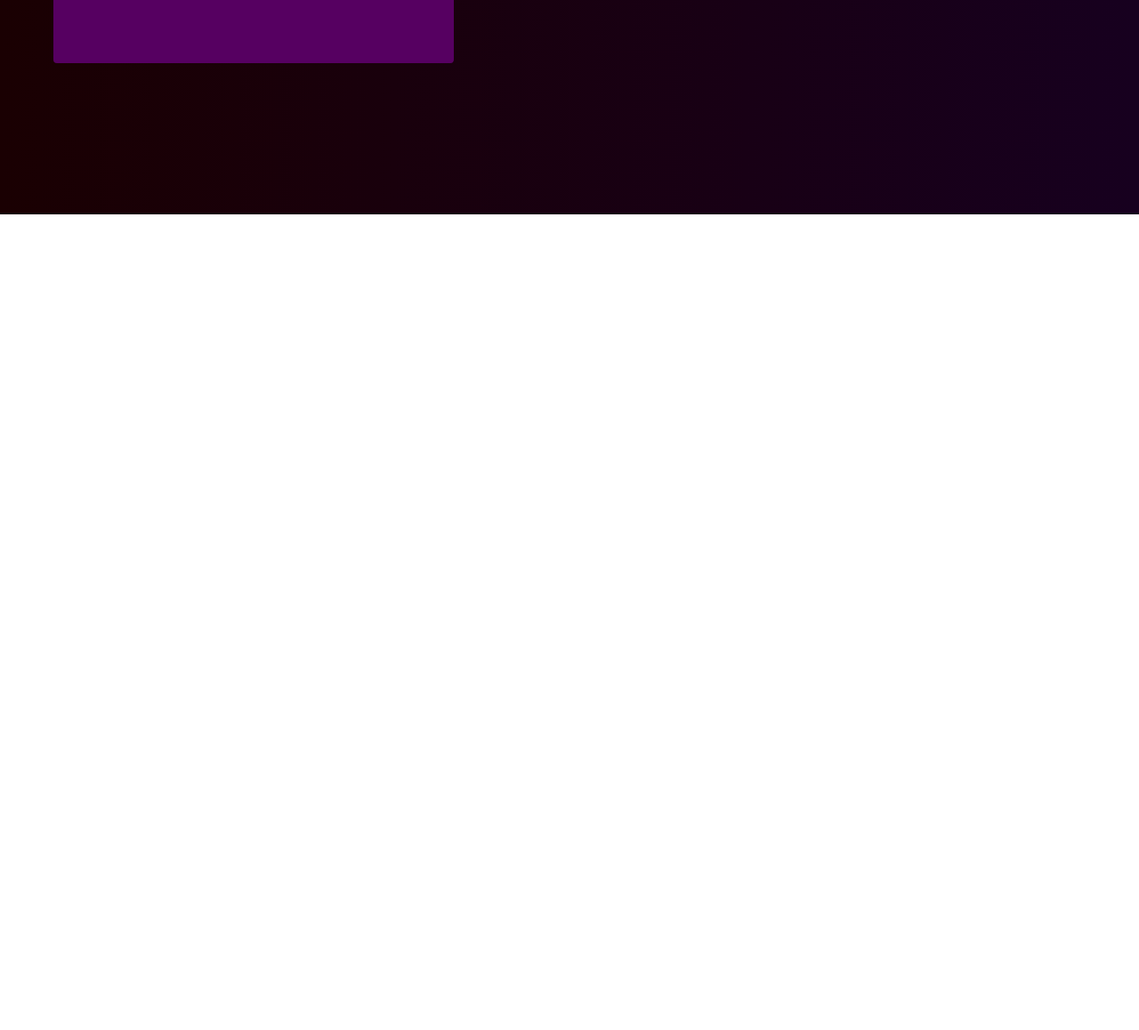
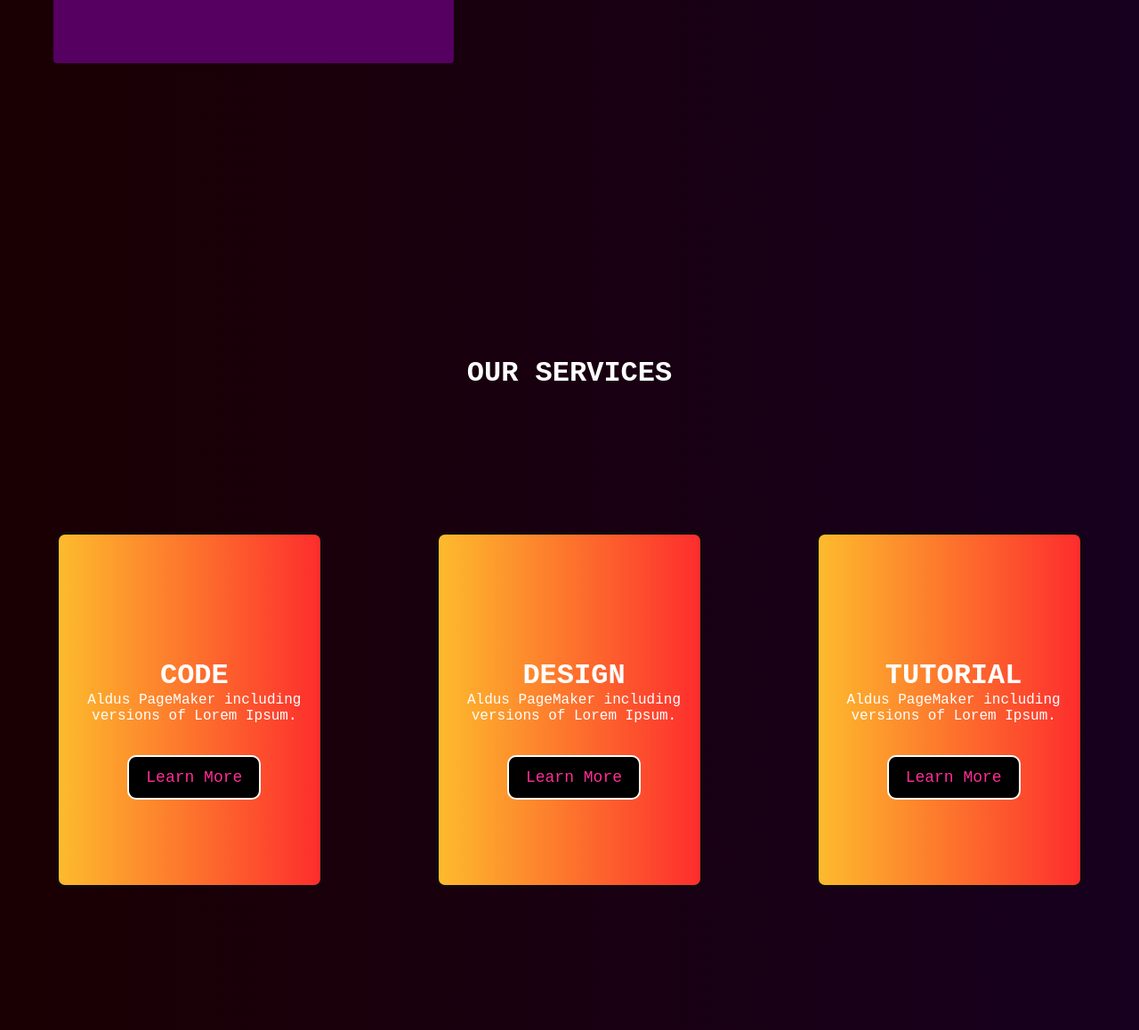
Before and after one commit to simantaray/generic_landing_website, a plain HTML site: page index.html in a window 1280 px wide. Shown: the part 1245-2403 px from the top of the page at 89% size. Before the commit the page ends 1486 px from the top, so only its background shows below. Drawn offline with nearby package versions, Linux system fonts and the light colour scheme.

Commit message:
services

```diff
--- a/index.html
+++ b/index.html
@@ -7,8 +7,7 @@
     <meta name="viewport" content="width=device-width, initial-scale=1.0">
     <link rel="stylesheet" href="https://cdn.jsdelivr.net/npm/bootstrap-icons@1.5.0/font/bootstrap-icons.css">
     <title>Snow</title>
-    <link rel = "icon" href =
-    "https://icons-for-free.com/iconfiles/png/512/snow+snowflake+icon-1320196576576887593.png">
+    <link rel="icon" href="https://icons-for-free.com/iconfiles/png/512/snow+snowflake+icon-1320196576576887593.png">
 
     <link rel="stylesheet" href="style.css">
 </head>
@@ -52,7 +51,7 @@
 
     <!-- about -->
 
-    <div class="main" id ="about">
+    <div class="main" id="about">
         <div class="main__container">
             <div class="main__img__container">
                 <div class="main__img">
@@ -60,14 +59,48 @@
                 </div>
             </div>
             <div class="main__content">
-                    <h1>Our Vision</h1>
-                    <h2>Lorem ipsum dolor, consectetur adipiscing.</h2>
-                    <p>Contect us to learn more about us:</p>
-                    <button class="main__btn"> <a href="">Contect</a> </button>
+                <h1>Our Vision</h1>
+                <h2>Lorem ipsum dolor, consectetur adipiscing.</h2>
+                <p>Contect us to learn more about us:</p>
+                <button class="main__btn"> <a href="">Contect</a> </button>
             </div>
 
         </div>
 
+    </div>
+    <!-- services -->
+    <div class="serv__head">
+        <h1>OUR SERVICES</h1>
+    </div>
+    <div class="main__serv" id="services">
+
+        <div class="serv__container">
+
+            <!-- cards -->
+            <div class="card">
+                <div class="card__content">
+                    <h1>CODE</h1>
+                    <p>Aldus PageMaker including versions of Lorem Ipsum.</p>
+                    <button>Learn More</button>
+                </div>
+
+            </div>
+            <div class="card">
+                <div class="card__content">
+                    <h1>DESIGN</h1>
+                    <p>Aldus PageMaker including versions of Lorem Ipsum.</p>
+                    <button>Learn More</button>
+                </div>
+            </div>
+            <div class="card">
+                <div class="card__content">
+                    <h1>TUTORIAL</h1>
+                    <p>Aldus PageMaker including versions of Lorem Ipsum.</p>
+                    <button>Learn More</button>
+                </div>
+            </div>
+
+        </div>
     </div>
 
     <script src="script.js"></script>
--- a/style.css
+++ b/style.css
@@ -7,6 +7,9 @@
   padding: 0;
   scroll-behavior: smooth;
   list-style: none;
+}
+body {
+  position: relative;
 }
 
 .navbar {
@@ -21,10 +24,13 @@
   z-index: 10;
 }
 .navbar__container {
+  position: fixed;
+
+  background: #131313;
   display: flex;
   justify-content: space-between;
   height: 80px;
-  width: 100%;
+  width: 100vw;
   max-width: 1300px;
   z-index: 1;
   margin: 0 auto;
@@ -276,7 +282,7 @@
   text-transform: uppercase;
   margin-bottom: 20px;
 }
-.main__container h2{
+.main__container h2 {
   font-size: 40px;
   font-weight: bolder;
   background: rgb(255, 77, 248);
@@ -289,13 +295,12 @@
   -webkit-text-fill-color: transparent;
   -moz-background-clip: text;
 }
-.main__container p{
+.main__container p {
   font-weight: 700;
   margin-top: 1rem;
   margin-bottom: 2rem;
-
 }
-.main__btn{
+.main__btn {
   position: relative;
   font-size: 1.8rem;
 
@@ -317,26 +322,30 @@
     rgba(255, 51, 117, 1) 100%
   );
 }
-.main__btn a{
-    color: white;
- text-decoration:none ;
+.main__btn a {
+  color: white;
+  text-decoration: none;
 }
 
 .main__btn:hover {
-  box-shadow: 0 0 .25rem rgba(0, 0, 0, 0.5), -.125rem -.125rem 1rem rgba(239, 71, 101, 0.5), .125rem .125rem 1rem rgba(255, 154, 90, 0.5);
+  box-shadow: 0 0 0.25rem rgba(0, 0, 0, 0.5),
+    -0.125rem -0.125rem 1rem rgba(239, 71, 101, 0.5),
+    0.125rem 0.125rem 1rem rgba(255, 154, 90, 0.5);
 }
-.main__btn:focus{
-  box-shadow: 0 0 .25rem rgba(0, 0, 0, 0.5), -.125rem -.125rem 1rem rgba(239, 71, 101, 0.5), .125rem .125rem 1rem rgba(255, 154, 90, 0.5);
+.main__btn:focus {
+  box-shadow: 0 0 0.25rem rgba(0, 0, 0, 0.5),
+    -0.125rem -0.125rem 1rem rgba(239, 71, 101, 0.5),
+    0.125rem 0.125rem 1rem rgba(255, 154, 90, 0.5);
 }
 
-.main__img__container{
+.main__img__container {
   text-align: center;
   color: #2a012e;
   font-size: 35px;
   font-weight: 900;
 }
 
-.main__img{
+.main__img {
   border-radius: 4px;
   margin: 10px;
   height: 450px;
@@ -345,59 +354,143 @@
   flex-direction: column;
   justify-content: center;
   background: rgb(86, 0, 97);
-  background: linear-gradient(0deg, rgb(86, 0, 97) 30%, rgba(253,187,45,1) 80%);
+  background: linear-gradient(
+    0deg,
+    rgb(86, 0, 97) 30%,
+    rgba(253, 187, 45, 1) 80%
+  );
+}
+.main__img h1 {
+  color: #ffd7f5;
 
-}
-.main__img h1{
-
-
- color: #ffd7f5;
-
- text-shadow: #FFF 0px 0px 5px, #FFF 0px 0px 10px, #FFF 0px 0px 15px, #FF2D95 0px 0px 20px, #FF2D95 0px 0px 30px, #FF2D95 0px 0px 40px, #FF2D95 0px 0px 50px, #FF2D95 0px 0px 75px;
-
+  text-shadow: #fff 0px 0px 5px, #fff 0px 0px 10px, #fff 0px 0px 15px,
+    #ff2d95 0px 0px 20px, #ff2d95 0px 0px 30px, #ff2d95 0px 0px 40px,
+    #ff2d95 0px 0px 50px, #ff2d95 0px 0px 75px;
 }
 
 @media screen and (max-width: 1200px) {
-
   .main__container {
-
     display: grid;
-    grid-template-columns: 2fr ;
+    grid-template-columns: 2fr;
   }
-  .main__content h2{
+  .main__content h2 {
     margin-bottom: 20px;
   }
 
-  .main__img__container{
-
+  .main__img__container {
     margin-bottom: 70px;
   }
-
 }
 @media screen and (max-width: 600px) {
-
   .main__container {
-
     display: grid;
-    grid-template-columns: 2fr ;
-
+    grid-template-columns: 2fr;
   }
 
-  .main__img__container{
-
+  .main__img__container {
     display: none;
   }
-  .main__content h1{
+  .main__content h1 {
     font-size: 40px;
   }
-  .main__content h2{
+  .main__content h2 {
     font-size: 23px;
   }
-  .main__content p{
+  .main__content p {
     font-size: 17px;
   }
-  .main__btn{
+  .main__btn {
     margin-top: -10px;
     font-size: 1rem;
   }
 }
+
+/*  */
+.serv__head {
+  background: rgb(41, 0, 3);
+  background: linear-gradient(90deg, rgb(26, 0, 2) 0%, rgb(23, 0, 31) 100%);
+  padding-top: 10rem;
+  align-items: center;
+  justify-content: center;
+  display: flex;
+  color: #fff;
+}
+
+.main__serv {
+  background: rgb(41, 0, 3);
+  background: linear-gradient(90deg, rgb(26, 0, 2) 0%, rgb(23, 0, 31) 100%);
+  padding: 10rem 0;
+  align-items: center;
+  justify-content: center;
+  display: flex;
+}
+
+.serv__container {
+  color: #fff;
+  display: flex;
+  align-items: center;
+  justify-content: center;
+  height: 90%;
+  width: 100%;
+  max-width: 1300px;
+}
+
+.card {
+  position: relative;
+  background: rgba(253, 187, 45, 1);
+  background: linear-gradient(
+    90deg,
+    rgba(253, 187, 45, 1) 0%,
+    rgba(253, 45, 45, 1) 100%
+  );
+  align-items: center;
+  text-align: center;
+  border: #110a0e solid 3px;
+  text-justify: center;
+  height: 400px;
+  width: 300px;
+
+  border-radius: 10px;
+  padding: 10px;
+  margin: auto auto;
+  transition: all 3ms cubic-bezier(0.075, 0.82, 0.165, 1);
+}
+.card:hover {
+  transform: scale(1.01);
+  border: #dfafc7 solid 3px;
+  background: rgba(253, 187, 45, 1);
+  background: linear-gradient(
+    90deg,
+    rgba(253, 187, 45, 1) 0%,
+    rgba(253, 45, 45, 1) 100%
+  );
+}
+
+.card__content {
+  position: absolute;
+  top: 140px;
+}
+.card__content button {
+  margin: 35px 0;
+  border-radius: 10px;
+  height: 50px;
+  width: 150px;
+  font-size: large;
+  color: #ff2d95;
+  background-color: black;
+  border: 2px solid white;
+}
+.card__content button:hover {
+  background-color: rgb(34, 34, 34);
+}
+
+@media screen and (max-width: 1000px) {
+  .serv__container {
+    margin-bottom: 10px;
+    display: grid;
+    grid-gap: 30px;
+  }
+  .card {
+    width: 300px;
+  }
+}
```
